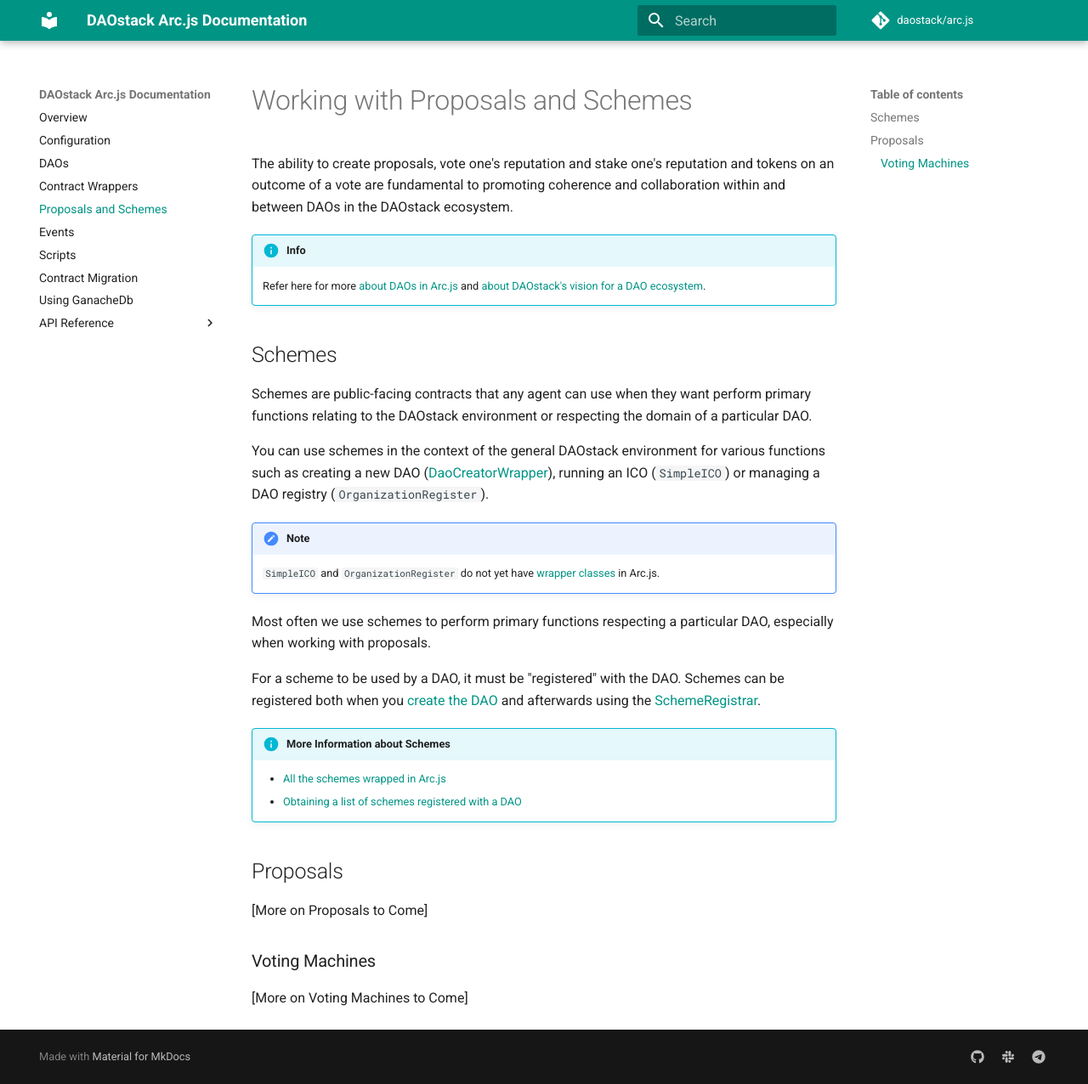
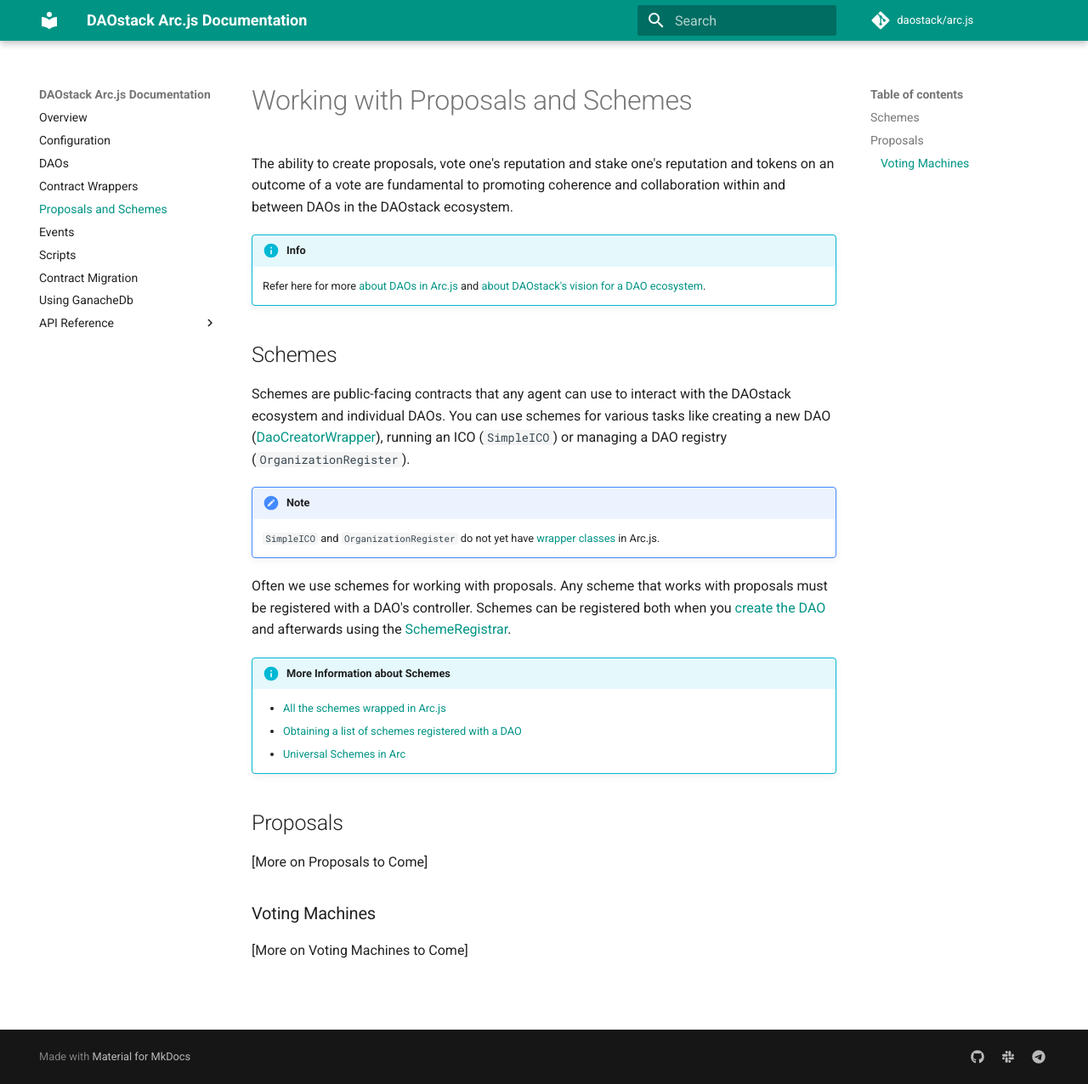
Before and after one commit to daostack/arc.js_legacy, an MkDocs documentation site: the page built from docs/Proposals.md, in a window 1280 px wide and 1276 px high. Shown: the whole window at 85% size. Built offline with MkDocs 1.6.1 and Material for MkDocs 9.7.7, drawn with Linux system fonts in a browser that asks for light colours; comment, search, counter and statistics services are not loaded; old or Windows-style settings are respelled for this version of MkDocs.

Commit message:
cleaned up description of schemes

```diff
--- a/docs/Proposals.md
+++ b/docs/Proposals.md
@@ -8,21 +8,18 @@ The ability to create proposals, vote one's reputation and stake one's reputatio
 <a name="schemes"></a>
 ## Schemes
 
-Schemes are public-facing contracts that any agent can use when they want perform primary functions relating to the DAOstack environment or respecting the domain of a particular DAO.
-
-You can use schemes in the context of the general DAOstack environment for various functions such as creating a new DAO ([DaoCreatorWrapper](api/classes/DaoCreatorWrapper)), running an ICO (`SimpleICO`) or managing a DAO registry (`OrganizationRegister`).
+Schemes are public-facing contracts that any agent can use to interact with the DAOstack ecosystem and individual DAOs. You can use schemes for various tasks like creating a new DAO ([DaoCreatorWrapper](api/classes/DaoCreatorWrapper)), running an ICO (`SimpleICO`) or managing a DAO registry (`OrganizationRegister`).
 
 !!! note
     `SimpleICO` and `OrganizationRegister` do not yet have [wrapper classes](Wrappers) in Arc.js.
 
-Most often we use schemes to perform primary functions respecting a particular DAO, especially when working with proposals.
-
-For a scheme to be used by a DAO, it must be "registered" with the DAO.  Schemes can be registered both when you [create the DAO](Daos#creatingDAOs) and afterwards using the [SchemeRegistrar](api/classes/SchemeRegistrarWrapper).
+Often we use schemes for working with proposals. Any scheme that works with proposals must be registered with a DAO's controller.  Schemes can be registered both when you [create the DAO](Daos#creatingDAOs) and afterwards using the [SchemeRegistrar](api/classes/SchemeRegistrarWrapper).
 
 
 !!! info "More Information about Schemes"
     - [All the schemes wrapped in Arc.js](Wrappers#wrappersByContractType)
     - [Obtaining a list of schemes registered with a DAO](Daos#gettingDaoSchemes)
+    - [Universal Schemes in Arc](https://daostack.github.io/arc/contracts/universalSchemes/README/)
 
 
 ## Proposals
```
